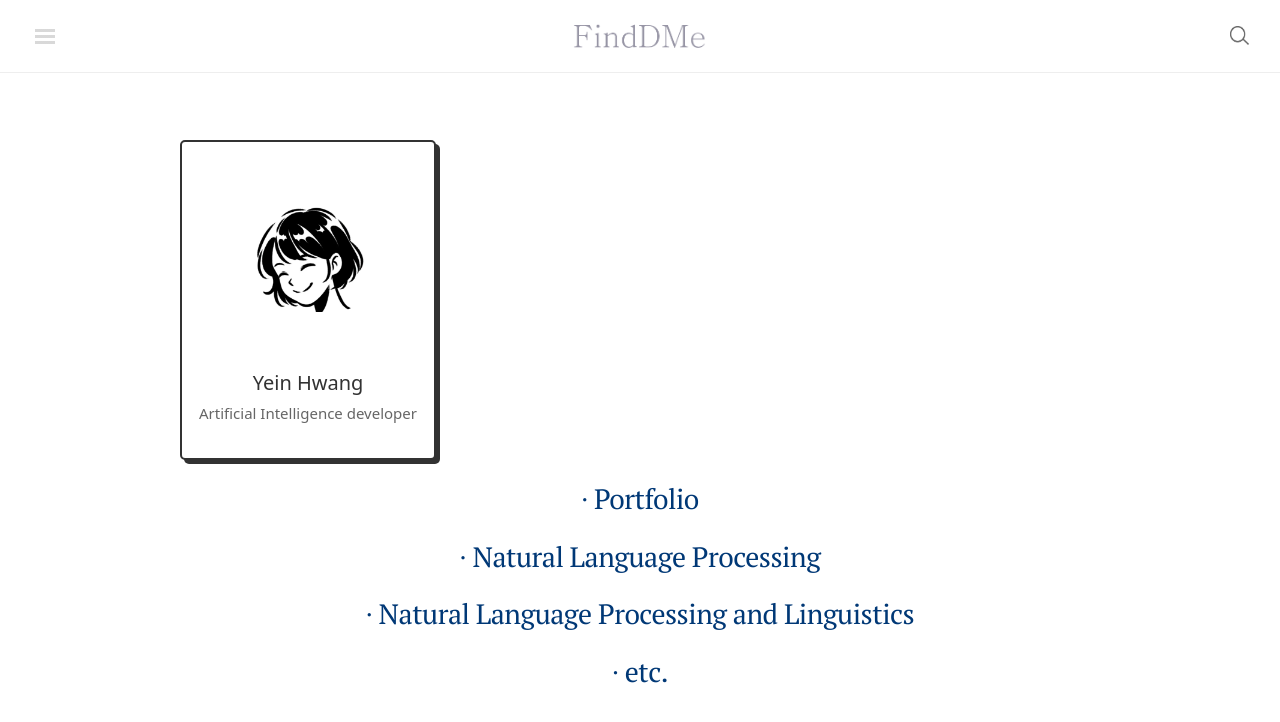
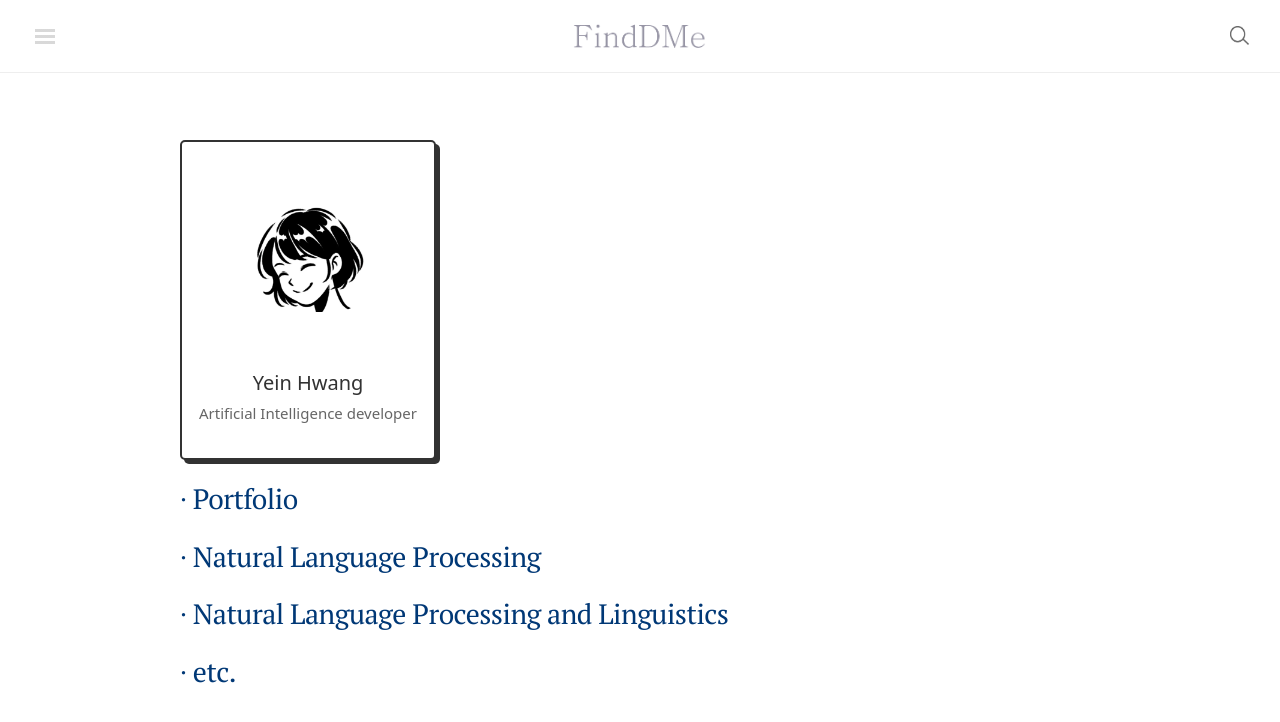
Before and after one commit to finddme/finddme.github.io, a Jekyll site: the page built from blog/home.html, in a window 1280 px wide. Shown: the top 722 px of the page. Built offline with Jekyll 4.4.1, drawn with Linux system fonts in a browser that asks for light colours; nearby versions of some CDN libraries; comment, search, counter and statistics services are not loaded.

Commit message:
Update home.html

```diff
--- a/blog/home.html
+++ b/blog/home.html
@@ -30,7 +30,7 @@ title:   # H o m e
     </div>
 </div>
 
-<div class="tags-expo" style="text-align:center">
+<div class="tags-expo">
 <!--   <div class="tags-expo-section">
     {% for tag in site.home %}
     <a href="#{{ tag[0] | slugify }}" class="post-tag">{{ tag[0] }}</a>
```
